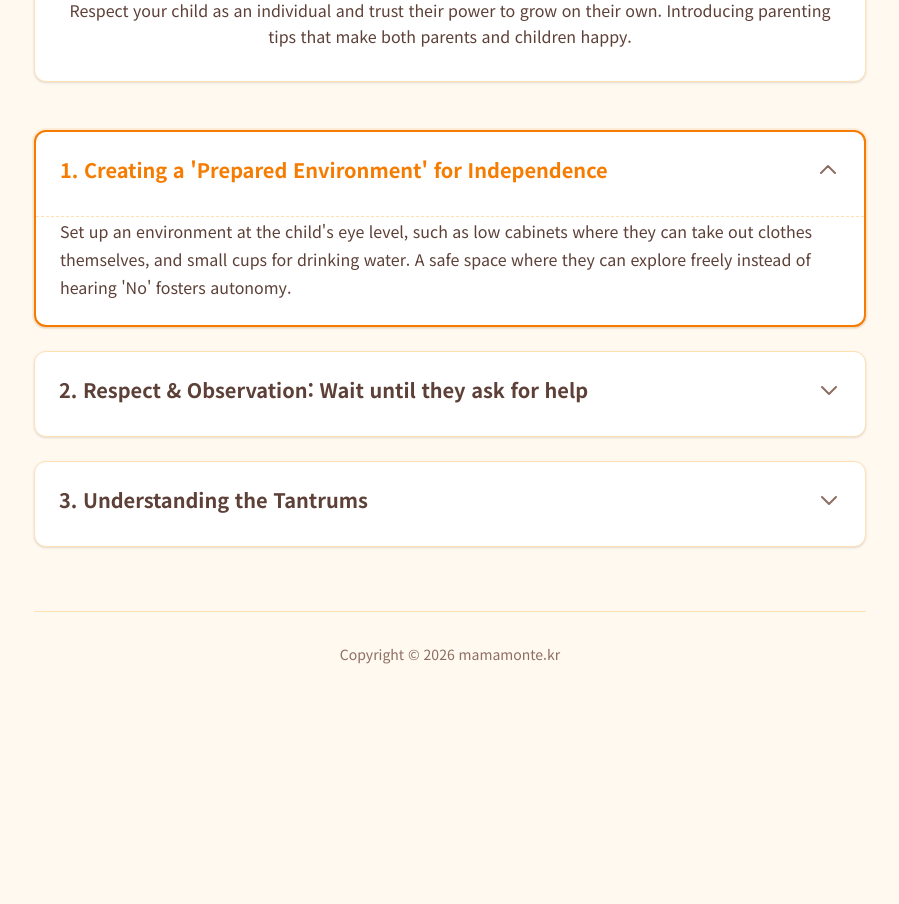
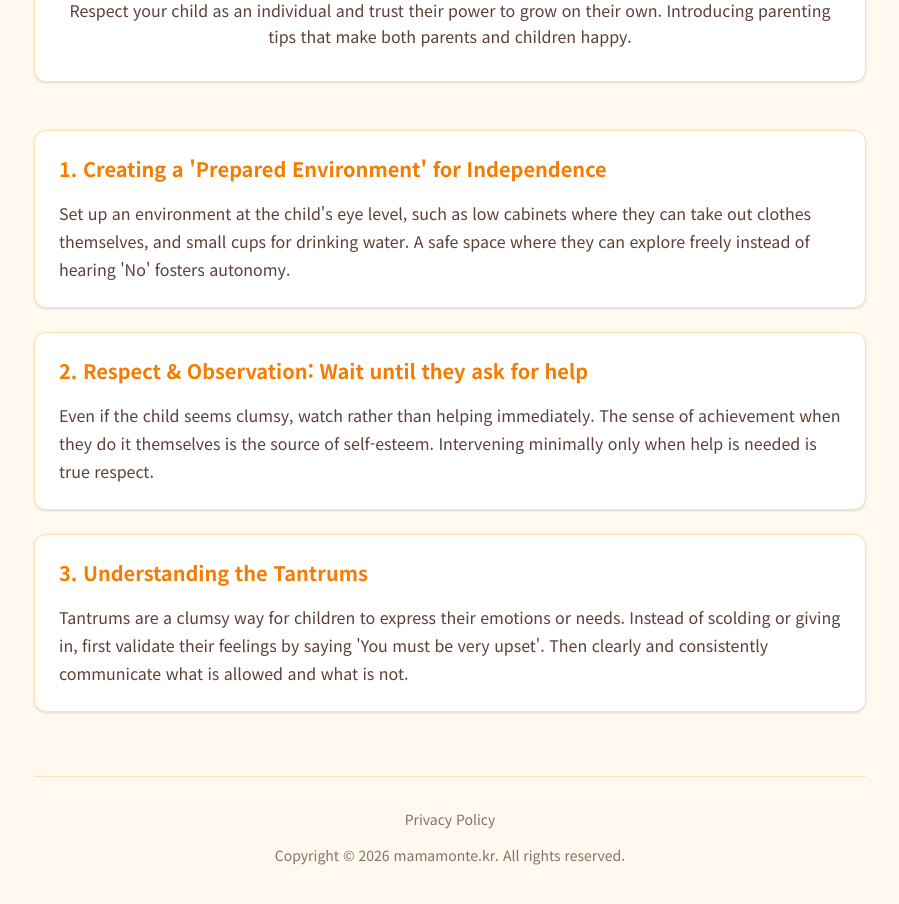
Before and after one commit to skymanla/mamamonte-kr, a React app: page /parenting-tips in a window 1280 px wide. Shown: the part 340-1244 px from the top of the page, without its empty margins (190-1089 px from the left). Before the commit the page ends 1036 px from the top, so only its background shows below. Built offline with nearby package versions, Linux system fonts and the light colour scheme.

Commit message:
Feat: google adsense 추가 보완

```diff
--- a/src/App.tsx
+++ b/src/App.tsx
@@ -8,6 +8,7 @@ import SelfDirectedLearning from './components/SelfDirectedLearning'
 import LearningBenefits from './components/LearningBenefits'
 import SelfDirectedLearningMethod from './components/SelfDirectedLearningMethod'
 import ParentingTips from './components/ParentingTips'
+import PrivacyPolicy from './components/PrivacyPolicy'
 import Footer from './components/Footer'
 
 const App: React.FC = () => {
@@ -102,6 +103,7 @@ const App: React.FC = () => {
               <Route path="/benefits" element={<LearningBenefits />} />
               <Route path="/learning-method" element={<SelfDirectedLearningMethod />} />
               <Route path="/parenting-tips" element={<ParentingTips />} />
+              <Route path="/privacy" element={<PrivacyPolicy />} />
             </Routes>
           </main>
 
--- a/src/components/Footer.tsx
+++ b/src/components/Footer.tsx
@@ -1,12 +1,16 @@
 import React from 'react'
+import { Link } from 'react-router-dom'
 import { useTranslation } from 'react-i18next'
 
 const Footer: React.FC = () => {
   const { t } = useTranslation()
 
   return (
-    <footer className="mt-16 text-center text-sm text-mamamonte-lightBrown border-t border-mamamonte-border pt-8">
-      <p>{t('footer.copy')}</p>
+    <footer className="mt-16 text-center text-sm text-mamamonte-lightBrown border-t border-mamamonte-border pt-8 pb-12">
+      <div className="flex justify-center space-x-4 mb-4">
+        <Link to="/privacy" className="hover:text-mamamonte-orange transition-colors">{t('footer.privacy')}</Link>
+      </div>
+      <p className="mb-2">{t('footer.copy')}</p>
     </footer>
   )
 }
--- a/src/components/ParentingTips.tsx
+++ b/src/components/ParentingTips.tsx
@@ -1,10 +1,9 @@
-import React, { useState } from 'react'
+import React from 'react'
 import { Helmet } from 'react-helmet-async'
 import { useTranslation } from 'react-i18next'
 
 const ParentingTips: React.FC = () => {
   const { t } = useTranslation()
-  const [activeTab, setActiveTab] = useState<number | null>(0)
 
   const tips = ['environment', 'respect', 'tantrums']
 
@@ -31,42 +30,16 @@ const ParentingTips: React.FC = () => {
       </section>
 
       <div className="grid gap-6">
-        {tips.map((tip, index) => (
+        {tips.map((tip, _) => (
           <div
             key={tip}
-            className={`
-              bg-white rounded-xl shadow-sm transition-all duration-300 overflow-hidden
-              ${activeTab === index
-                ? 'border-2 border-mamamonte-orange ring-2 ring-mamamonte-orange/10'
-                : 'border border-mamamonte-border hover:border-mamamonte-lightBrown'
-              }
-            `}
+            className="bg-white rounded-xl shadow-sm border border-mamamonte-border p-6"
           >
-            <button
-              onClick={() => setActiveTab(activeTab === index ? null : index)}
-              className="w-full text-left p-6 flex justify-between items-center outline-none"
-            >
-              <h4 className={`text-xl font-bold transition-colors ${activeTab === index ? 'text-mamamonte-orange' : 'text-mamamonte-brown'}`}>
-                {t(`parenting.tips.${tip}.title`)}
-              </h4>
-              <span className={`transform transition-transform duration-300 ${activeTab === index ? 'rotate-180' : ''}`}>
-                <svg className="w-6 h-6 text-mamamonte-lightBrown" fill="none" stroke="currentColor" viewBox="0 0 24 24">
-                  <path strokeLinecap="round" strokeLinejoin="round" strokeWidth={2} d="M19 9l-7 7-7-7" />
-                </svg>
-              </span>
-            </button>
-
-            <div
-              className={`
-                transition-all duration-300 ease-in-out
-                ${activeTab === index ? 'max-h-96 opacity-100' : 'max-h-0 opacity-0'}
-              `}
-            >
-              <div className="p-6 pt-0 text-mamamonte-brown border-t border-dashed border-mamamonte-border mt-2">
-                <p className="leading-7">
-                  {t(`parenting.tips.${tip}.description`)}
-                </p>
-              </div>
+            <h4 className="text-xl font-bold text-mamamonte-orange mb-4">
+              {t(`parenting.tips.${tip}.title`)}
+            </h4>
+            <div className="text-mamamonte-brown leading-7">
+              <p>{t(`parenting.tips.${tip}.description`)}</p>
             </div>
           </div>
         ))}
--- /dev/null
+++ b/src/components/PrivacyPolicy.tsx
@@ -0,0 +1,21 @@
+import React from 'react'
+import { Helmet } from 'react-helmet-async'
+import { useTranslation } from 'react-i18next'
+
+const PrivacyPolicy: React.FC = () => {
+  const { t } = useTranslation()
+
+  return (
+    <div className="max-w-2xl mx-auto py-12 px-4">
+      <Helmet>
+        <title>{`${t('privacy.title')} | mamamonte.kr`}</title>
+      </Helmet>
+      <h1 className="text-3xl font-bold text-mamamonte-orange mb-8">{t('privacy.title')}</h1>
+      <div className="bg-white p-8 rounded-xl shadow-sm border border-mamamonte-border leading-relaxed text-mamamonte-brown">
+        <p className="whitespace-pre-line">{t('privacy.content')}</p>
+      </div>
+    </div>
+  )
+}
+
+export default PrivacyPolicy
--- a/src/locales/en/translation.json
+++ b/src/locales/en/translation.json
@@ -100,7 +100,12 @@
     }
   },
   "footer": {
-    "copy": "Copyright © 2026 mamamonte.kr"
+    "copy": "Copyright © 2026 mamamonte.kr. All rights reserved.",
+    "privacy": "Privacy Policy"
+  },
+  "privacy": {
+    "title": "Privacy Policy",
+    "content": "Mamamonte (mamamonte.kr) protects your privacy and complies with relevant laws. This site displays Google AdSense advertisements and may use cookies during the service provision to collect information about your device. Collected information is used only for advertisement optimization and service improvement."
   },
   "parenting": {
     "seo": {
--- a/src/locales/ja/translation.json
+++ b/src/locales/ja/translation.json
@@ -100,7 +100,23 @@
     }
   },
   "footer": {
-    "copy": "Copyright © 2026 mamamonte.kr"
+    "copy": "Copyright © 2026 mamamonte.kr. All rights reserved.",
+    "privacy": "プライバシーポリシー",
+    "terms": "利用規約",
+    "contact": "お問い合わせ"
+  },
+  "privacy": {
+    "title": "プライバシーポリシー",
+    "content": "ママモンテ(mamamonte.kr)は利用者の個人情報を保護し、関連法令を遵守します。本サイトはGoogleアドセンス広告を掲載しており、サービス提供の過程でクッキーを使用して利用者のデバイス情報を収集する場合があります。収集された情報は広告の最適化およびサービス改善のためにのみ使用されます。"
+  },
+  "terms": {
+    "title": "利用規約",
+    "content": "本サイトで提供されるすべてのコンテンツの著作権はママモンテにあります。利用者は非営利目的に限り情報を利用でき、無断転載および配布を禁止します。"
+  },
+  "contact": {
+    "title": "お問い合わせ",
+    "content": "ご不明な点やご提案がございましたら、下記のメールアドレスまでご連絡ください。",
+    "email": "mama@mamamonte.kr"
   },
   "parenting": {
     "seo": {
--- a/src/locales/ko/translation.json
+++ b/src/locales/ko/translation.json
@@ -100,7 +100,12 @@
     }
   },
   "footer": {
-    "copy": "Copyright © 2026 mamamonte.kr. All rights reserved."
+    "copy": "Copyright © 2026 mamamonte.kr. All rights reserved.",
+    "privacy": "개인정보처리방침"
+  },
+  "privacy": {
+    "title": "개인정보처리방침",
+    "content": "마마몽떼(mamamonte.kr)는 이용자의 개인정보를 보호하며, 관련 법령을 준수합니다. 본 사이트는 구글 애드센스 광고를 게재하며, 서비스 제공 과정에서 쿠키를 사용하여 이용자의 기기 정보를 수집할 수 있습니다. 수집된 정보는 광고 최적화 및 서비스 개선을 위해서만 사용됩니다."
   },
   "parenting": {
     "seo": {
```
Also changed, not shown: 2 other files (tests, documents, lock files or other folders).
